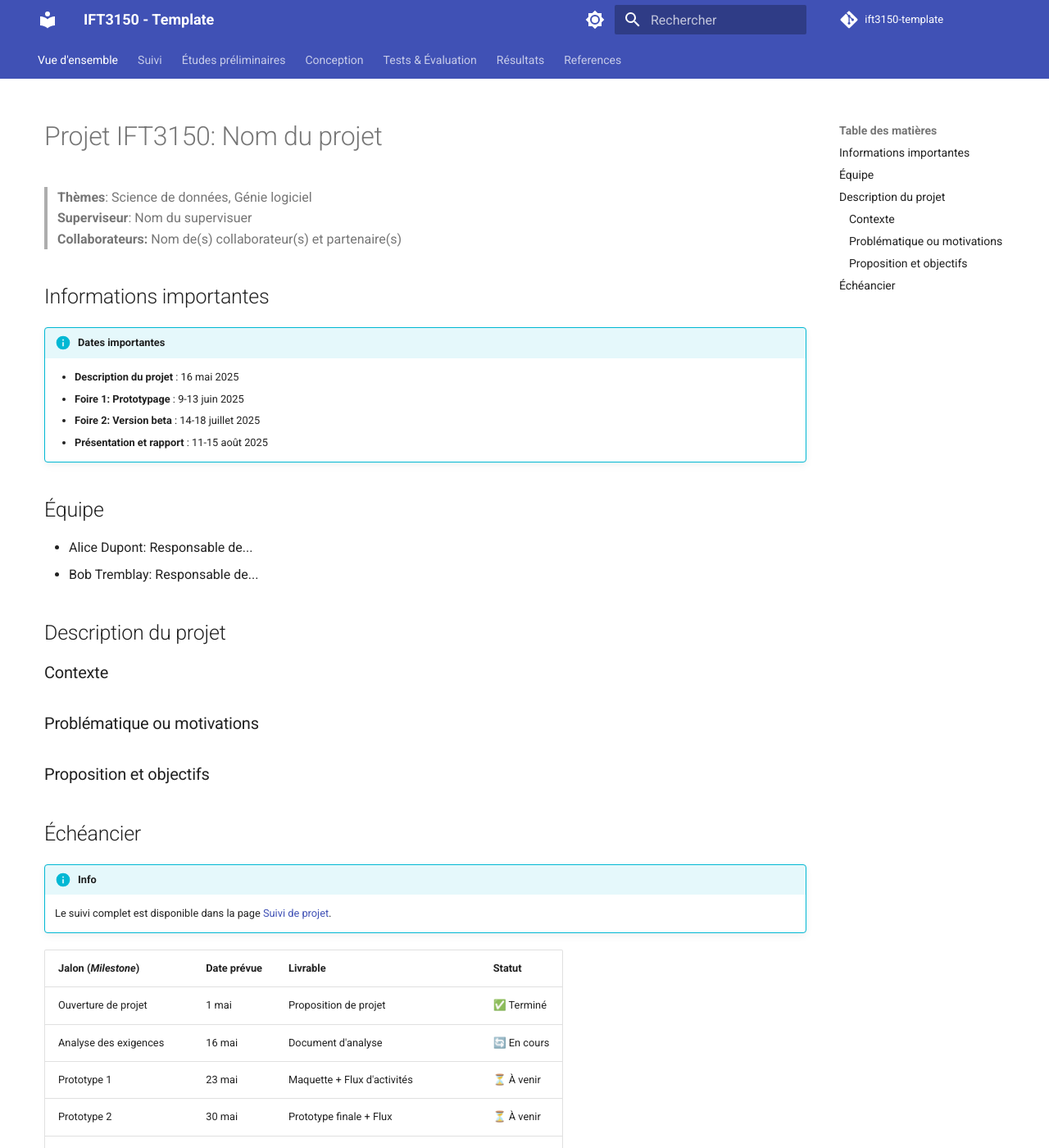
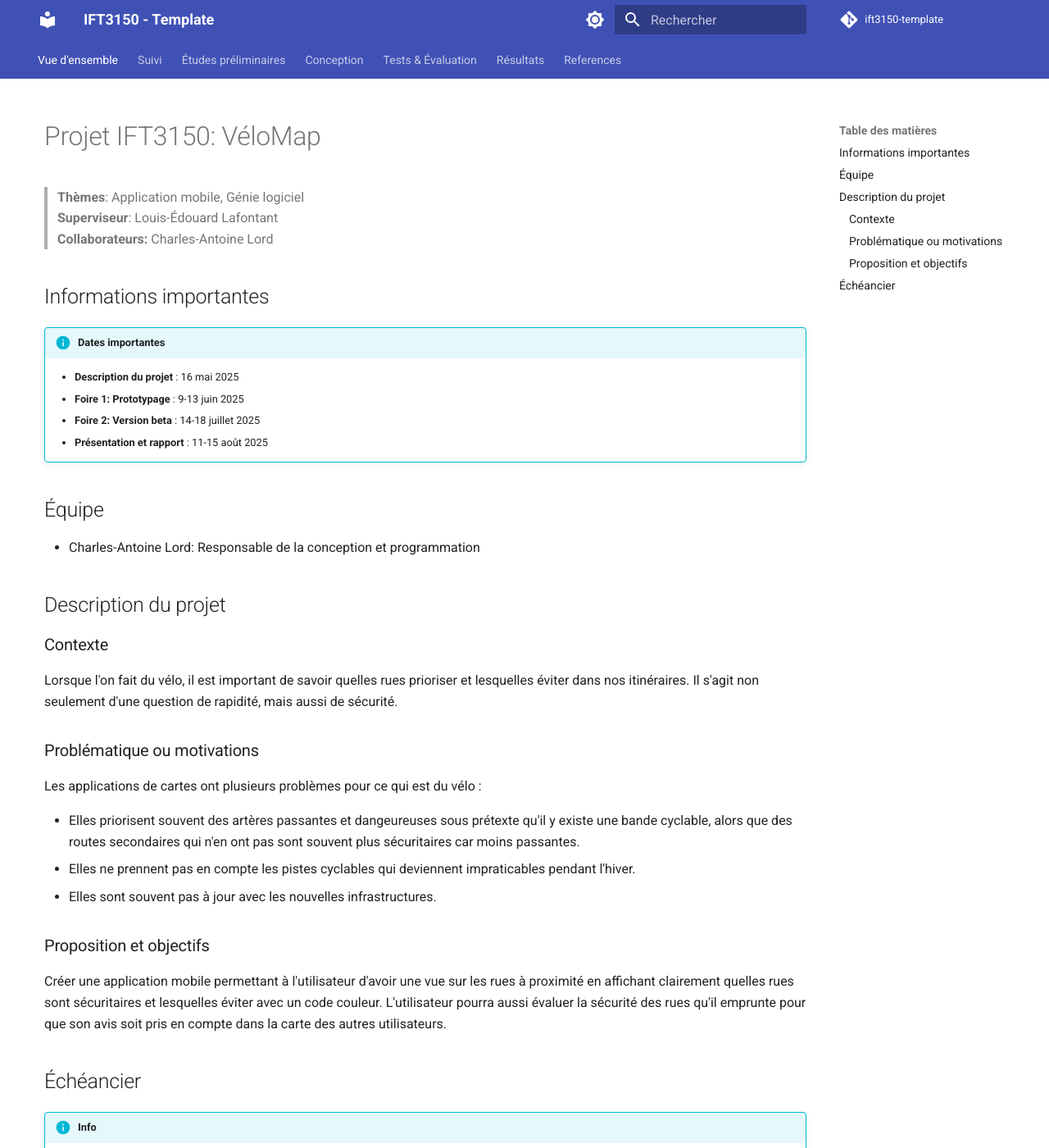
Before and after one commit to Taluuuu/carte-velo, an MkDocs documentation site: the page built from docs/index.md, in a window 1280 px wide and 1400 px high. Shown: the whole window at 82% size. Built offline with MkDocs 1.6.1 and Material for MkDocs 9.7.7, drawn with Linux system fonts in a browser that asks for light colours; comment, search, counter and statistics services are not loaded.

Commit message:
Début Index.md

```diff
--- a/docs/index.md
+++ b/docs/index.md
@@ -1,8 +1,8 @@
-# Projet IFT3150: Nom du projet
+# Projet IFT3150: VéloMap
 
-> **Thèmes**: Science de données, Génie logiciel
-> **Superviseur**: Nom du supervisuer
-> **Collaborateurs:** Nom de(s) collaborateur(s) et partenaire(s)
+> **Thèmes**: Application mobile, Génie logiciel
+> **Superviseur**: Louis-Édouard Lafontant
+> **Collaborateurs:** Charles-Antoine Lord
 
 ## Informations importantes
 
@@ -14,17 +14,25 @@
 
 ## Équipe
 
-- Alice Dupont: Responsable de...
-- Bob Tremblay: Responsable de...
+- Charles-Antoine Lord: Responsable de la conception et programmation
 
 ## Description du projet
 
 ### Contexte
 
+Lorsque l'on fait du vélo, il est important de savoir quelles rues prioriser et lesquelles éviter dans nos itinéraires. Il s'agit non seulement d'une question de rapidité, mais aussi de sécurité.
+
 ### Problématique ou motivations
+
+Les applications de cartes ont plusieurs problèmes pour ce qui est du vélo :
+
+- Elles priorisent souvent des artères passantes et dangeureuses sous prétexte qu'il y existe une bande cyclable, alors que des routes secondaires qui n'en ont pas sont souvent plus sécuritaires car moins passantes.
+- Elles ne prennent pas en compte les pistes cyclables qui deviennent impraticables pendant l'hiver.
+- Elles sont souvent pas à jour avec les nouvelles infrastructures.
 
 ### Proposition et objectifs
 
+Créer une application mobile permettant à l'utilisateur d'avoir une vue sur les rues à proximité en affichant clairement quelles rues sont sécuritaires et lesquelles éviter avec un code couleur. L'utilisateur pourra aussi évaluer la sécurité des rues qu'il emprunte pour que son avis soit pris en compte dans la carte des autres utilisateurs.
 
 ## Échéancier
 
```
